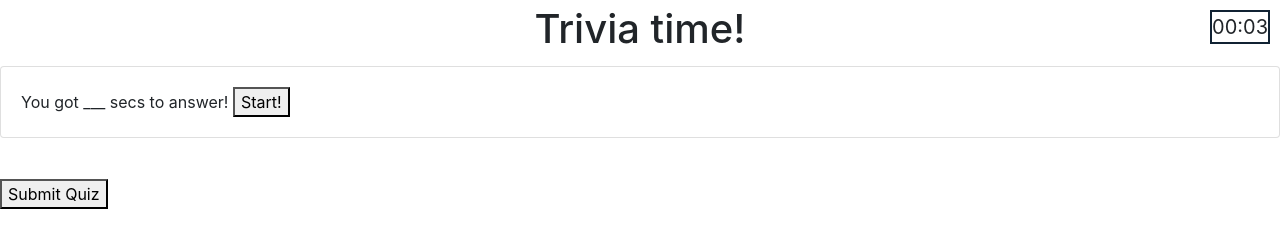
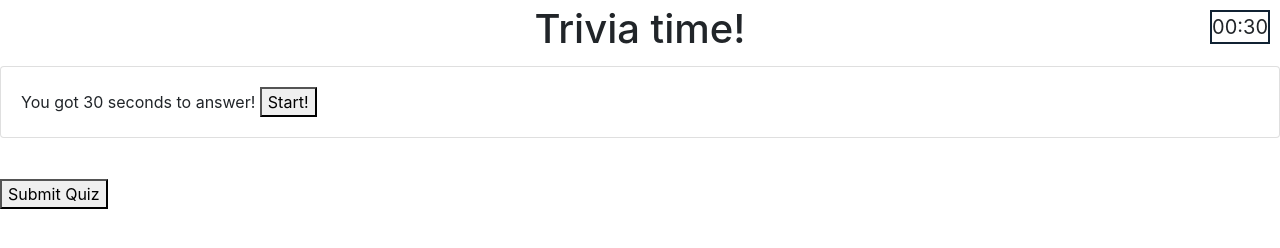
Before and after one commit to Extrasy/Trivia-Game, a plain HTML site: page index.html in a window 1280 px wide. Drawn offline with nearby package versions, Linux system fonts and the light colour scheme.

Commit message:
small fix

```diff
--- a/index.html
+++ b/index.html
@@ -23,7 +23,7 @@
         <div class="col-lg-12">
             <div class="card card-default">
                 <div class="card-body">
-                    You got ___ secs to answer! <button id="start">Start!</button>
+                    You got 30 seconds to answer! <button id="start">Start!</button>
                 </div>
             </div>
         </div>
@@ -37,7 +37,7 @@
         </div>
         <div id="results" class="col-sm-6"></div>
         <div class="col-sm-2">
-        <div id="display">00:03</div>
+        <div id="display">00:30</div>
         </div>
 
     </div>
```
